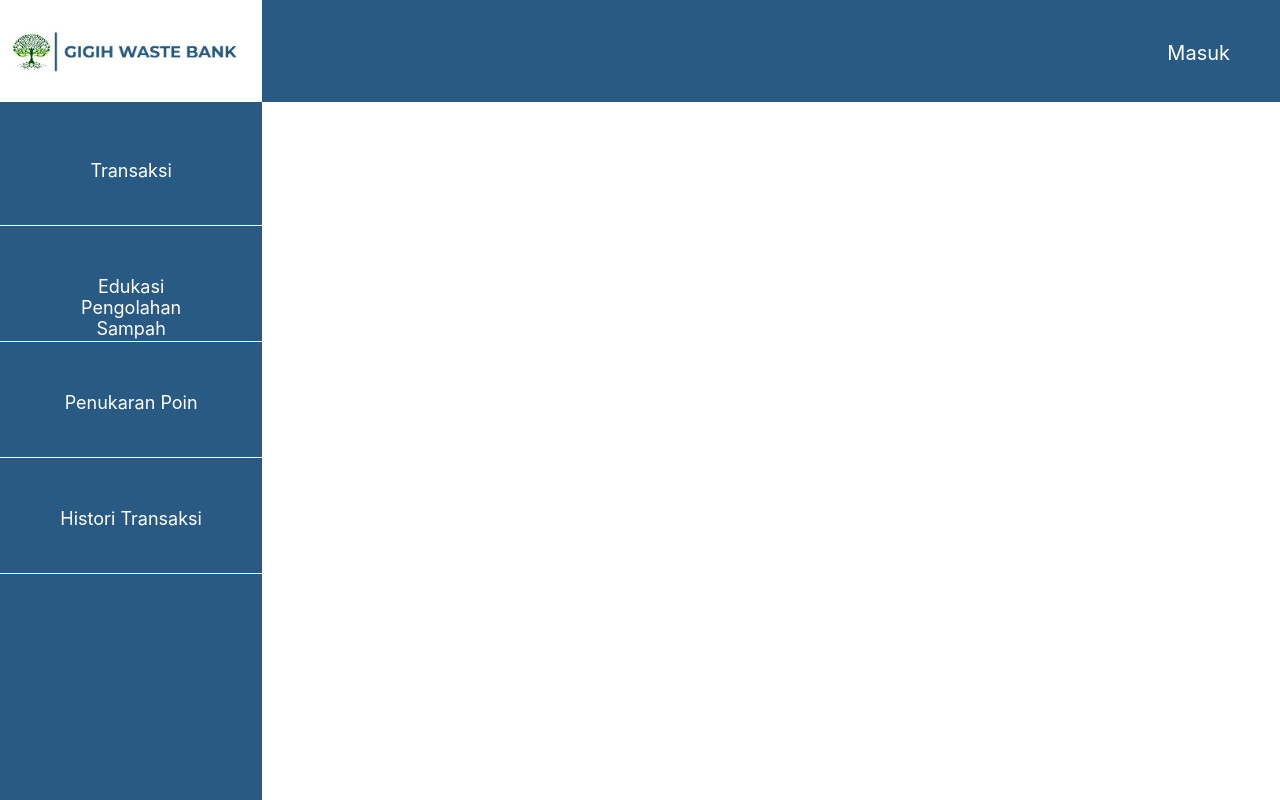
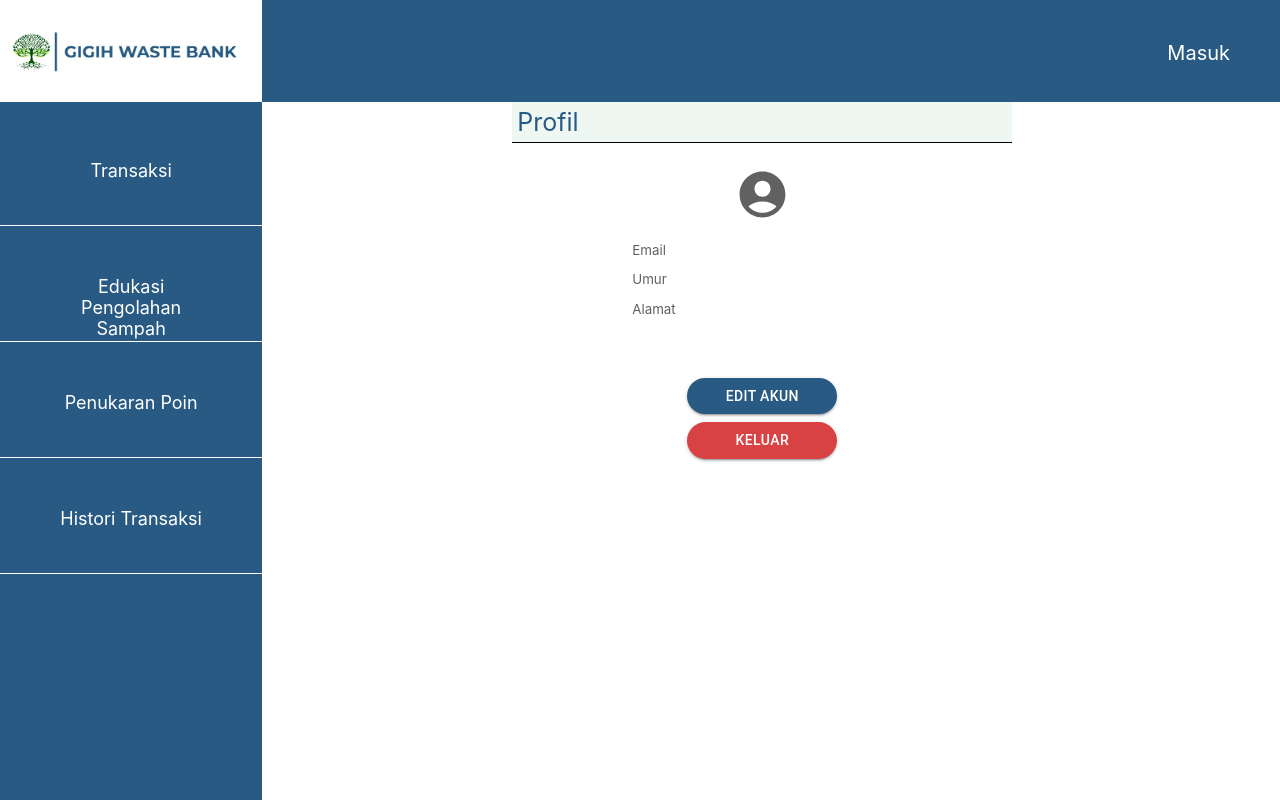
Before and after one commit to cykrya/gigih-waste-bank, a React (Create React App) app: page /profile in a window 1280 px wide. Built offline with nearby package versions, Linux system fonts and the light colour scheme.

Commit message:
menambahkan Profile

```diff
--- a/src/App.jsx
+++ b/src/App.jsx
@@ -11,7 +11,7 @@ import Transaksi from './pages/transaksi';
 import Edukasi from './pages/edukasi';
 import PenukaranPoin from './pages/penukaranpoin';
 import Histori from './pages/histori';
-
+import Profile from './pages/profile'
 
 function App() {
   return (
@@ -28,6 +28,7 @@ function App() {
             <Route exact path="/edukasi" element={<Edukasi />} />
             <Route exact path="/penukaranpoin" element={<PenukaranPoin />} />
             <Route exact path="/histori" element={<Histori />} />
+            <Route exact path="/profile" element={<Profile />} />
           </Routes>
         </div>
       </Router>
--- /dev/null
+++ b/src/pages/profile.css
@@ -0,0 +1,56 @@
+.profileWrapper {
+    position: relative;
+    margin-top: 102px;
+    width: 500px;
+    height: 499px;
+    background-color: #ffffffc1;
+    color: black;
+    display: inline-block;
+    text-align: center;
+    margin-left: 250px;
+
+
+
+
+}
+
+/* .profilePage {
+    background-image: url("./image/plastic-3491137.jpg");
+} */
+
+.profileHeader {
+    background-color: #EEF7F2;
+    border-bottom: 1px solid rgb(0, 0, 0);
+
+
+}
+
+.profileHeader p {
+    font-size: 25px;
+    margin: 0;
+    color: #295A83;
+    text-align: left;
+    padding: 5px;
+}
+
+.profileContent {
+    color: #616161 ;
+
+
+}
+
+.profileName {
+    color: #64CF2E;
+    margin-top: 0;
+}
+
+.profileData {
+    text-align: left;
+    padding-left: 120px;
+    font-size: smaller;
+}
+
+.data {
+    font-weight: bold;
+    color: black;
+}
--- /dev/null
+++ b/src/pages/profile.jsx
@@ -0,0 +1,74 @@
+import "./profile.css"
+import AccountCircleIcon from '@mui/icons-material/AccountCircle';
+import { Button,createTheme,ThemeProvider,Box} from "@mui/material";
+import { useSelector, useDispatch } from 'react-redux';
+
+
+const theme1 = createTheme({
+  palette: {
+    primary: {
+      main: '#295A83',
+    },
+    secondary: {
+      main: '#EBEBEB',
+    },
+
+  },
+});const theme2 = createTheme({
+  palette: {
+    primary: {
+      main: '#D84242',
+    },
+    secondary: {
+      main: '#EBEBEB',
+    },
+
+  },
+});
+
+
+
+
+
+const Profile = () => {
+
+  const test1=((useSelector((state)=>state.profile)).email);
+  const test2=((useSelector((state)=>state.profile)).password);
+  const test3=((useSelector((state)=>state.profile)).nama);
+  const test4=((useSelector((state)=>state.profile)).umur);
+  const test5=((useSelector((state)=>state.profile)).alamat);
+  const test6=((useSelector((state)=>state.profile)).jeniskel);
+
+
+    return (
+      <div className="profilePage">
+        <div className="profileWrapper">
+          <div className="profileHeader"><p className="headerName">Profil</p>
+          </div>
+          <div className="profileContent">
+            <AccountCircleIcon sx={{ fontSize: 55 ,pt:3  }}/>
+            <p className="profileName">{test3}</p>
+            <div className="profileData">
+              <p>Email</p>
+              <p className="data">{test1}</p>
+              <p>Umur</p>
+              <p className="data">{test4}</p>
+              {/* <p>No Telp</p> */}
+              {/* <p className="data">080539673221</p> */}
+              <p>Alamat</p>
+              <p className="data">{test5}</p>
+            </div>
+            <ThemeProvider theme={theme1}>
+<Box><Button variant= "contained" type="input"  className="button register" sx={{ color: 'white' ,width:150, borderRadius: '25px' , mt: 6}}>Edit Akun</Button></Box></ThemeProvider>
+
+
+<ThemeProvider theme={theme2}>
+<Button variant="contained" type="input"  className="button register" sx={{ color: 'white' ,width:150, borderRadius: '25px', mt: 1}}>Keluar</Button></ThemeProvider>
+
+            </div>
+        </div>
+     </div>
+    );
+  }
+
+  export default Profile;
```
Also changed, not shown: 1 other file (tests, documents, lock files or other folders).
